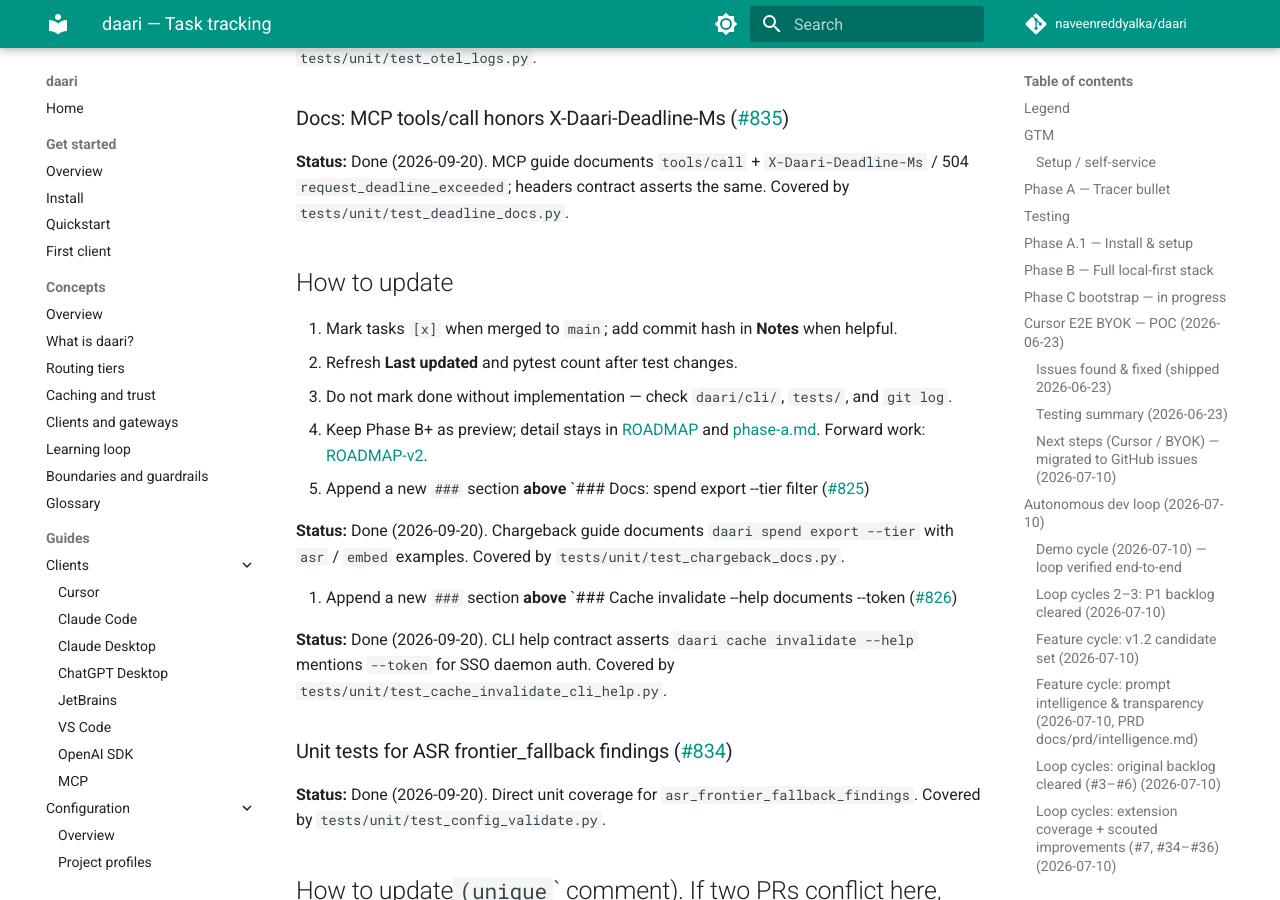
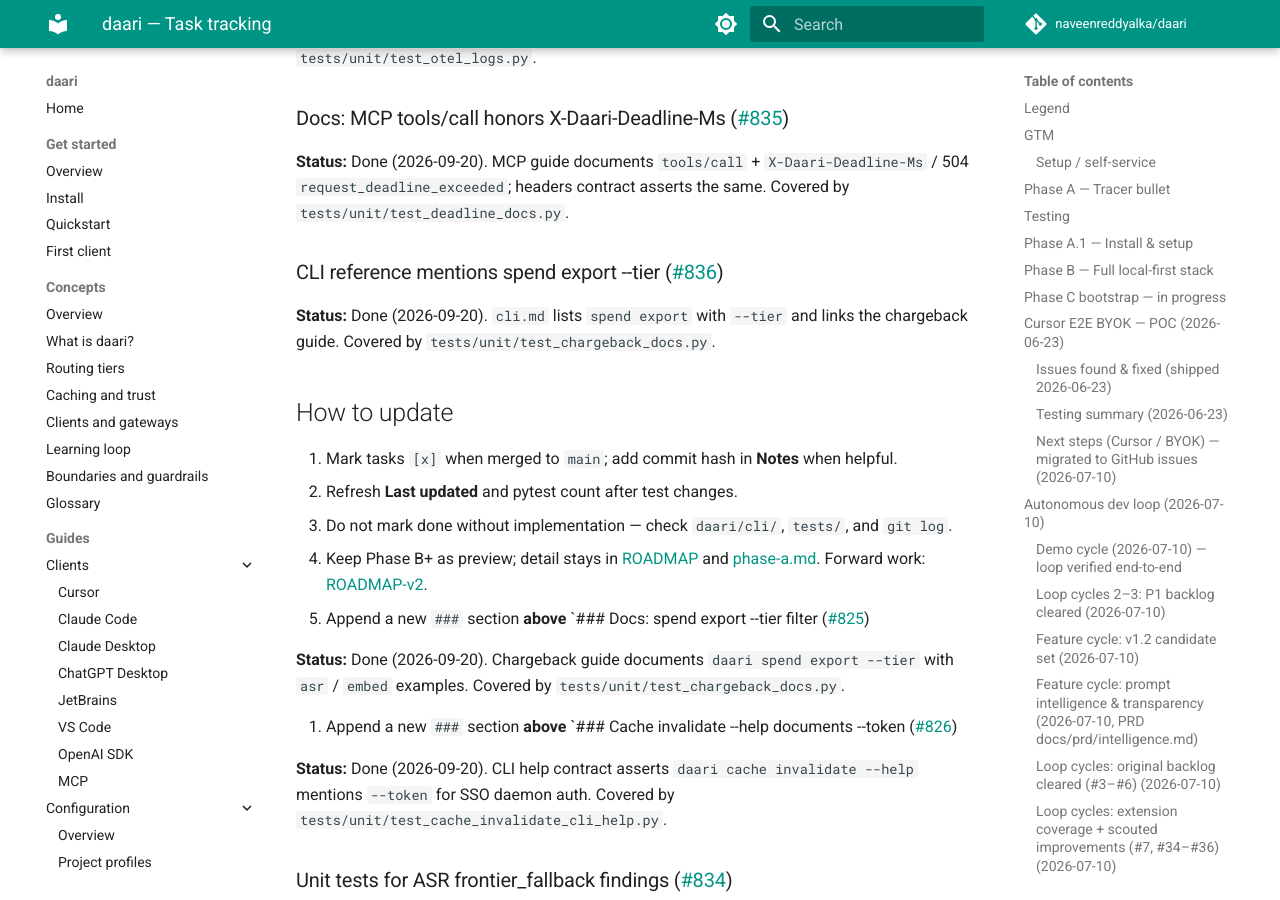
Before and after one commit to naveenreddyalka/daari, an MkDocs documentation site: the page built from docs/TRACKING.md, in a window 1280 px wide and 900 px high, scrolled down 89949 px. Built offline with MkDocs 1.6.1 and Material for MkDocs 9.7.7, drawn with Linux system fonts in a browser that asks for light colours; comment, search, counter and statistics services are not loaded.

Commit message:
chore(test): assert spend export --tier in cli.md (#864)
CLI reference lists spend export --tier with a chargeback guide link;
contract test pins the mention.

Co-authored-by: Cursor <cursoragent@cursor.com>

```diff
--- a/docs/TRACKING.md
+++ b/docs/TRACKING.md
@@ -3724,6 +3724,12 @@ present; fail-open. Covered by `tests/unit/test_otel_logs.py`.
 `X-Daari-Deadline-Ms` / 504 `request_deadline_exceeded`; headers contract
 asserts the same. Covered by `tests/unit/test_deadline_docs.py`.
 
+### CLI reference mentions spend export --tier ([#836](https://github.com/naveenreddyalka/daari/issues/836))
+
+<!-- tracking:#836 -->
+**Status:** Done (2026-09-20). `cli.md` lists `spend export` with `--tier` and
+links the chargeback guide. Covered by `tests/unit/test_chargeback_docs.py`.
+
 ## How to update
 
 1. Mark tasks `[x]` when merged to `main`; add commit hash in **Notes** when helpful.
```
Also changed, not shown: docs/developer/reference/cli.md (+1 -1 lines), 1 other file.
